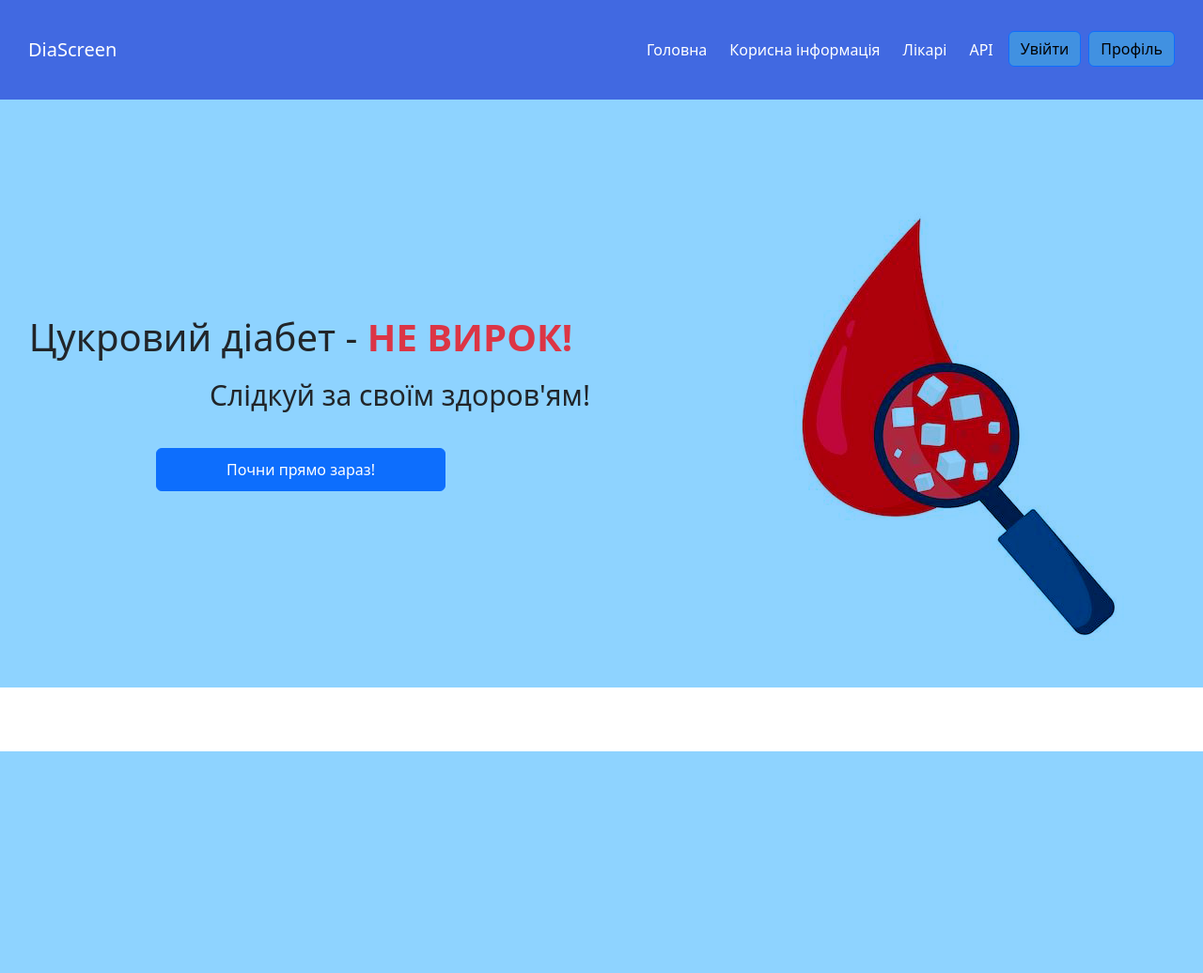
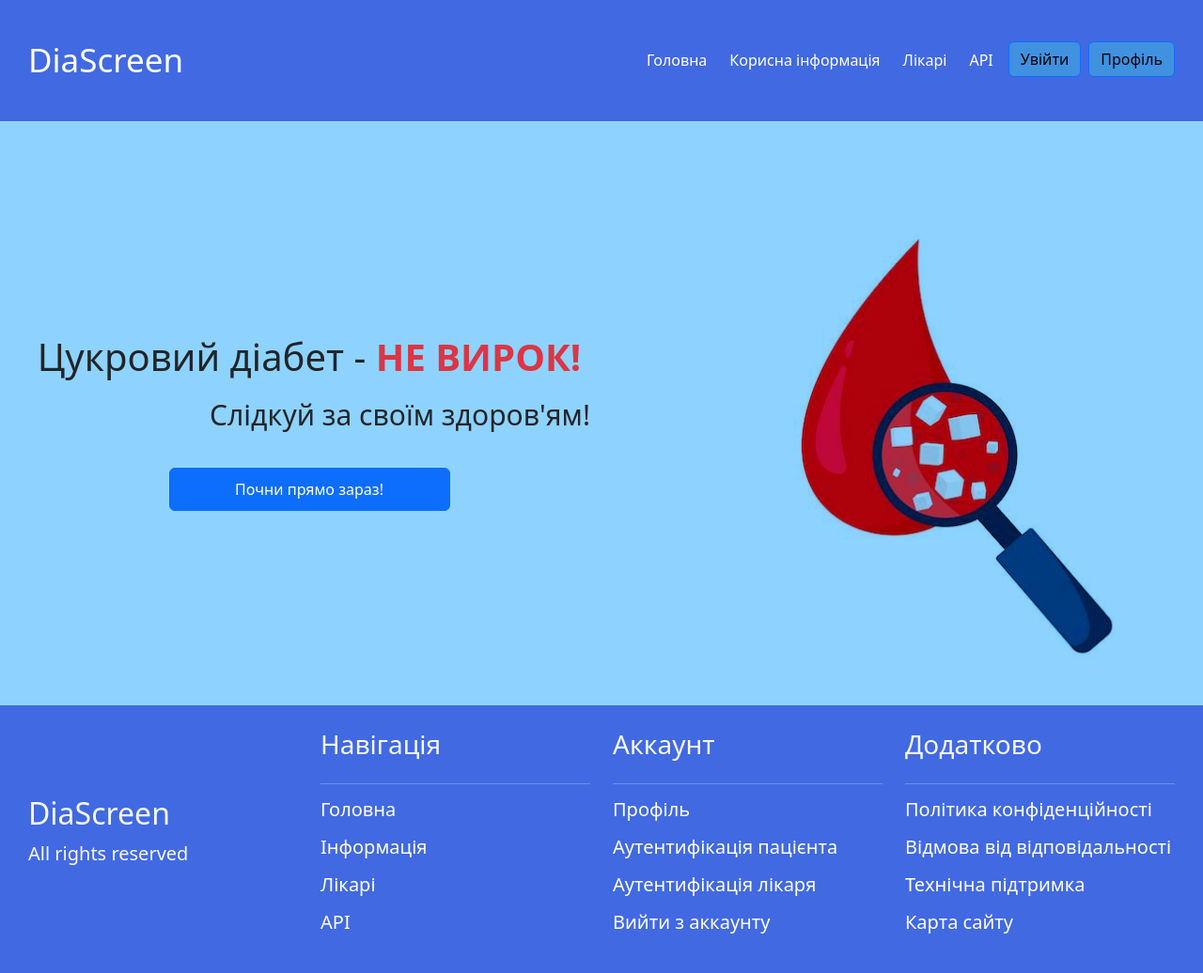
Before and after one commit to maisner44/diabet_classification_microservice, a Django app: page / in a window 1280 px wide. Shown: the whole page at 94% size. Before the commit the page ends 800 px from the top, so only its background shows below. Run offline with Django 5.2, Linux system fonts and the light colour scheme; some libraries are stand-ins or nearby versions.

Commit message:
Header, main and footer on main page

```diff
--- a/diabetes_proj/static/css/index.css
+++ b/diabetes_proj/static/css/index.css
@@ -5,6 +5,10 @@
 #header{
     background-color: #4169E1;
     padding: 25px 0 25px 0;
+}
+
+#logo{
+    font-size: 35px;
 }
 
 .container{
@@ -34,7 +38,7 @@
 
 .section__promo{
     min-height: 400px;
-    background-image: url('./img/fon.png');
+    background-image: url('../img/fon.png');
     background-attachment: fixed;
     background-size: contain;
 }
@@ -55,3 +59,37 @@
     height: auto;
     max-width: 100%;
 }
+
+
+#footer{
+    background-color: #4169E1;
+    padding: 25px 0 25px 0;
+}
+
+.footer__column{
+   align-items: start;
+   text-align: left;
+}
+
+.footer__link{
+    font-size: 20px;
+    display: inline-block;
+    color: #fff;
+    line-height: 1;
+    text-decoration: none;
+    cursor: pointer;
+}
+.footer__link:after {
+    background-color: #4191E1;
+    display: block;
+    content: "";
+    height: 2px;
+    width: 0%;
+    -webkit-transition: width .3s ease-in-out;
+    -moz--transition: width .3s ease-in-out;
+    transition: width .3s ease-in-out;
+}
+.footer__link:hover:after,
+.footer__link:focus:after {
+    width: 100%;
+}
--- /dev/null
+++ b/diabetes_proj/static/css/reset.css
@@ -0,0 +1,88 @@
+* {
+	padding: 0px;
+	margin: 0px;
+	border: none;
+}
+
+*,
+*::before,
+*::after {
+	box-sizing: border-box;
+}
+
+/* Links */
+
+a, a:link, a:visited  {
+    text-decoration: none;
+}
+
+a:hover  {
+    text-decoration: none;
+}
+
+/* Common */
+
+aside, nav, footer, header, section, main {
+	display: block;
+}
+
+h1, h2, h3, h4, h5, h6, p {
+    font-size: inherit;
+	font-weight: inherit;
+}
+
+ul, ul li {
+	list-style: none;
+}
+
+img {
+	vertical-align: top;
+}
+
+img, svg {
+	max-width: 100%;
+	height: auto;
+}
+
+address {
+  font-style: normal;
+}
+
+/* Form */
+
+input, textarea, button, select {
+	font-family: inherit;
+    font-size: inherit;
+    color: inherit;
+    background-color: transparent;
+}
+
+input::-ms-clear {
+	display: none;
+}
+
+button, input[type="submit"] {
+    display: inline-block;
+    box-shadow: none;
+    background-color: transparent;
+    background: none;
+    cursor: pointer;
+}
+
+input:focus, input:active,
+button:focus, button:active {
+    outline: none;
+}
+
+button::-moz-focus-inner {
+	padding: 0;
+	border: 0;
+}
+
+label {
+	cursor: pointer;
+}
+
+legend {
+	display: block;
+}
--- a/diabetes_proj/templates/index.html
+++ b/diabetes_proj/templates/index.html
@@ -4,12 +4,13 @@
     <meta charset="UTF-8">
     <meta name="viewport" content="width=device-width, initial-scale=1.0">
     <title>DiaScreen - онлайн скринінг</title>
+    <link rel="stylesheet" href="../static/css/reset.css">
     <link href="https://cdn.jsdelivr.net/npm/bootstrap@5.3.3/dist/css/bootstrap.min.css" rel="stylesheet" integrity="sha384-QWTKZyjpPEjISv5WaRU9OFeRpok6YctnYmDr5pNlyT2bRjXh0JMhjY6hW+ALEwIH" crossorigin="anonymous">
     <link rel="stylesheet" href="../static/css/index.css">
     <link rel="stylesheet" href="../static/css/media.css">
 </head>
 <body>
-    <header class="" id="header">
+    <header id="header">
         <div class="container">
                 <nav class="navbar navbar-expand-lg navbar-light text-center text-light">
                     <a href="#" class="navbar-brand" id="logo">DiaScreen</a>
@@ -52,7 +53,7 @@
     </header>
     <main>
         <section class="section__promo">
-            <div class="container-fluid">
+            <div class="container">
                 <div class="row align-items-center">
                     <div class="col-md-6 col-12 promo__text text-center">
                         <h1 class="text-center promo__title">Цукровий діабет - <strong class="text-danger">НЕ ВИРОК!</strong></h1>
@@ -60,16 +61,46 @@
                         <a href="#" class="btn btn-primary promo__button">Почни прямо зараз!</a>
                     </div>
                     <div class="col-md-6 col-12 promo__img">
-                        <img src="../static/css/img/blood.png" class="promo__img">
+                        <img src="../static/img/blood.png" class="promo__img">
                     </div>
                 </div>
             </div>
         </section>
+        <section>
+
+        </section>
     </main>
-
-
-
-
+    <footer id="footer">
+        <div class="container">
+            <div class="row text-light align-items-center">
+                <div class="col-md-3">
+                    <h2>DiaScreen</h2>
+                    <p class="fs-5">All rights reserved</p>
+                </div>
+                <div class="col-md-3 d-flex flex-column text-start">
+                    <h3 class="fs-3">Навігація</h3><hr>
+                    <p><a class="footer__link" href="#">Головна</a></p>
+                    <p><a class="footer__link" href="#">Інформація</a></p>
+                    <p><a class="footer__link" href="#">Лікарі</a></p>
+                    <p><a class="footer__link" href="#">API</a></p>
+                </div>
+                <div class="col-md-3 d-flex flex-column text-start">
+                    <h3 class="fs-3">Аккаунт</h3><hr>
+                    <p><a class="footer__link" href="#">Профіль</a></p>
+                    <p><a class="footer__link" href="#">Аутентифікація пацієнта</a></p>
+                    <p><a class="footer__link" href="#">Аутентифікація лікаря</a></p>
+                    <p><a class="footer__link" href="#">Вийти з аккаунту</a></p>
+                </div>
+                <div class="col-md-3 d-flex flex-column text-start">
+                    <h3 class="fs-3">Додатково</h3><hr>
+                    <p><a class="footer__link" href="#">Політика конфіденційності</a></p>
+                    <p><a class="footer__link" href="#">Відмова від відповідальності</a></p>
+                    <p><a class="footer__link" href="#">Технічна підтримка</a></p>
+                    <p><a class="footer__link" href="#">Карта сайту</a></p>
+                </div>
+            </div>
+        </div>
+    </footer>
     <script src="https://cdn.jsdelivr.net/npm/bootstrap@5.3.3/dist/js/bootstrap.bundle.min.js" integrity="sha384-YvpcrYf0tY3lHB60NNkmXc5s9fDVZLESaAA55NDzOxhy9GkcIdslK1eN7N6jIeHz" crossorigin="anonymous"></script>
     <script src="https://code.jquery.com/jquery-3.5.1.js " integrity="sha256-QWo7LDvxbWT2tbbQ97B53yJnYU3WhH/C8ycbRAkjPDc=" crossorigin=" anonymous "></script>
     <script src="https://cdn.jsdelivr.net/npm/popper.js@1.16.1/dist/umd/popper.min.js " integrity="sha384-9/reFTGAW83EW2RDu2S0VKaIzap3H66lZH81PoYlFhbGU+6BZp6G7niu735Sk7lN " crossorigin="anonymous "></script>
```
Also changed, not shown: diabetes_proj/static/img/blood.png (renamed from diabetes_proj/static/css/img/blood.png), diabetes_proj/static/img/fon.png (renamed from diabetes_proj/static/css/img/fon.png).
